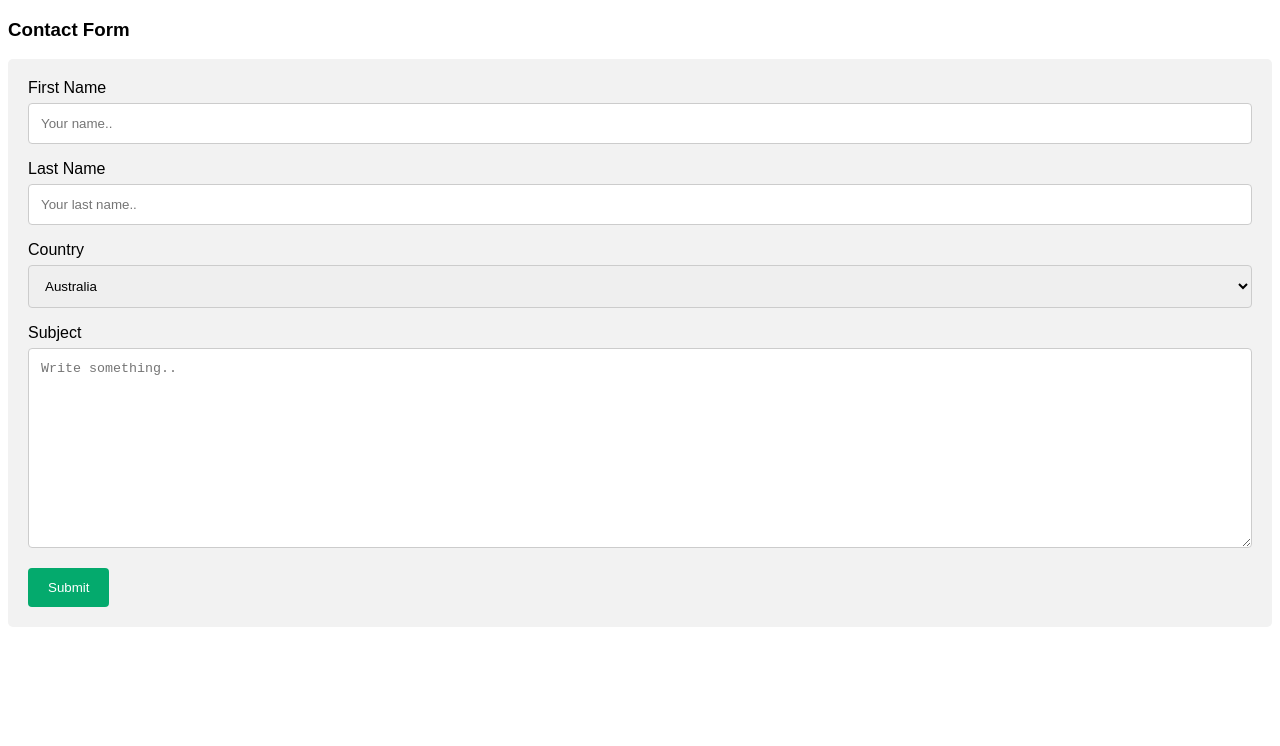
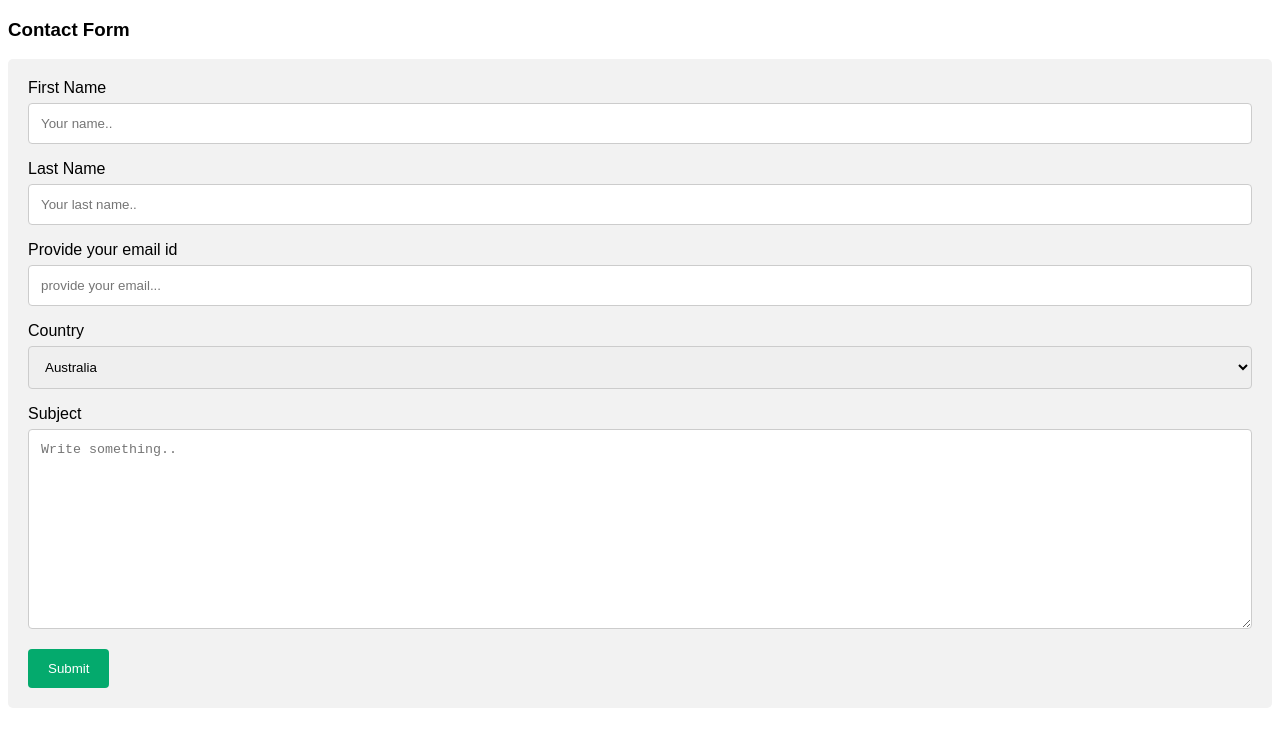
Before and after one commit to manjukolkar/micro-degree, a plain HTML site: page index.html in a window 1280 px wide. Drawn offline with Linux system fonts and the light colour scheme.

Commit message:
Changes made for index file

```diff
--- a/index.html
+++ b/index.html
@@ -49,6 +49,10 @@ input[type=submit]:hover {
     <label for="lname">Last Name</label>
     <input type="text" id="lname" name="lastname" placeholder="Your last name..">
 
+    <label for="lname">Provide your email id</label>
+    <input type="text" id="lname" name="lastname" placeholder="provide your email...">
+
+
     <label for="country">Country</label>
     <select id="country" name="country">
       <option value="australia">Australia</option>
```
